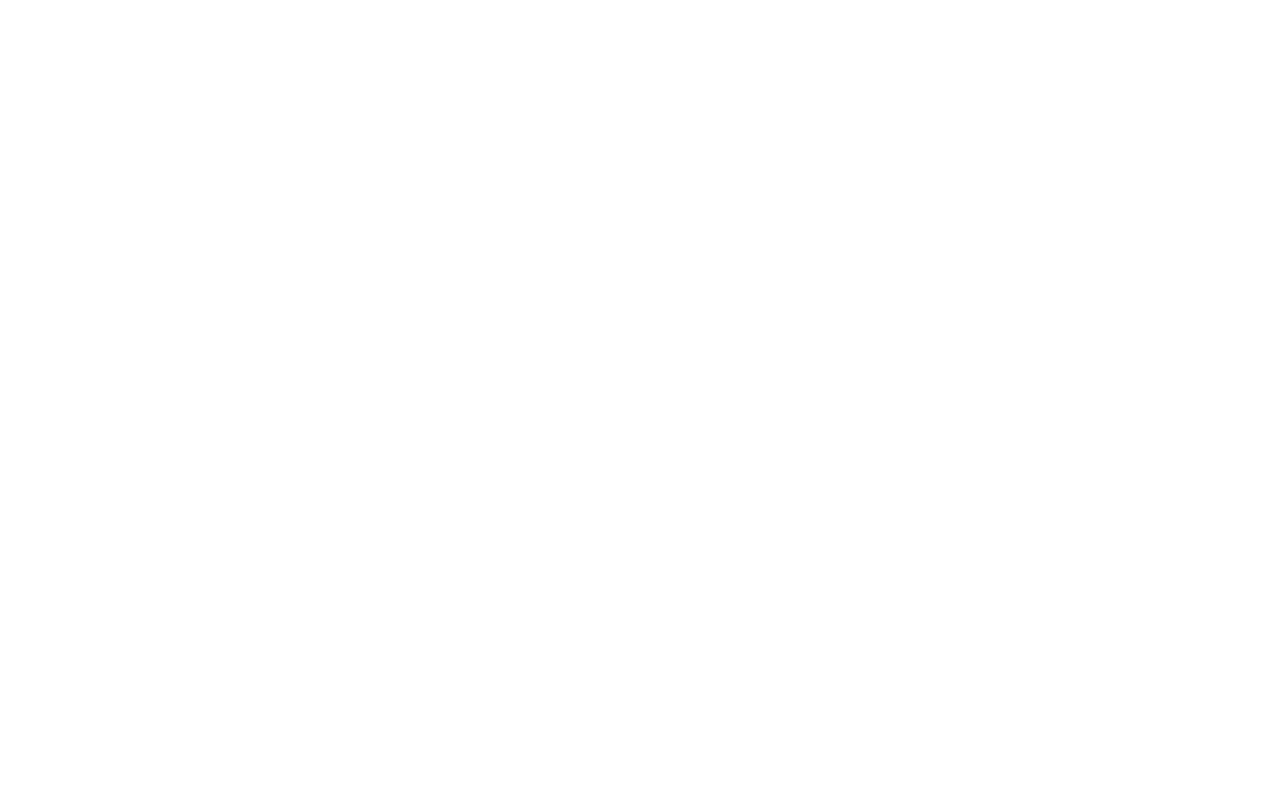
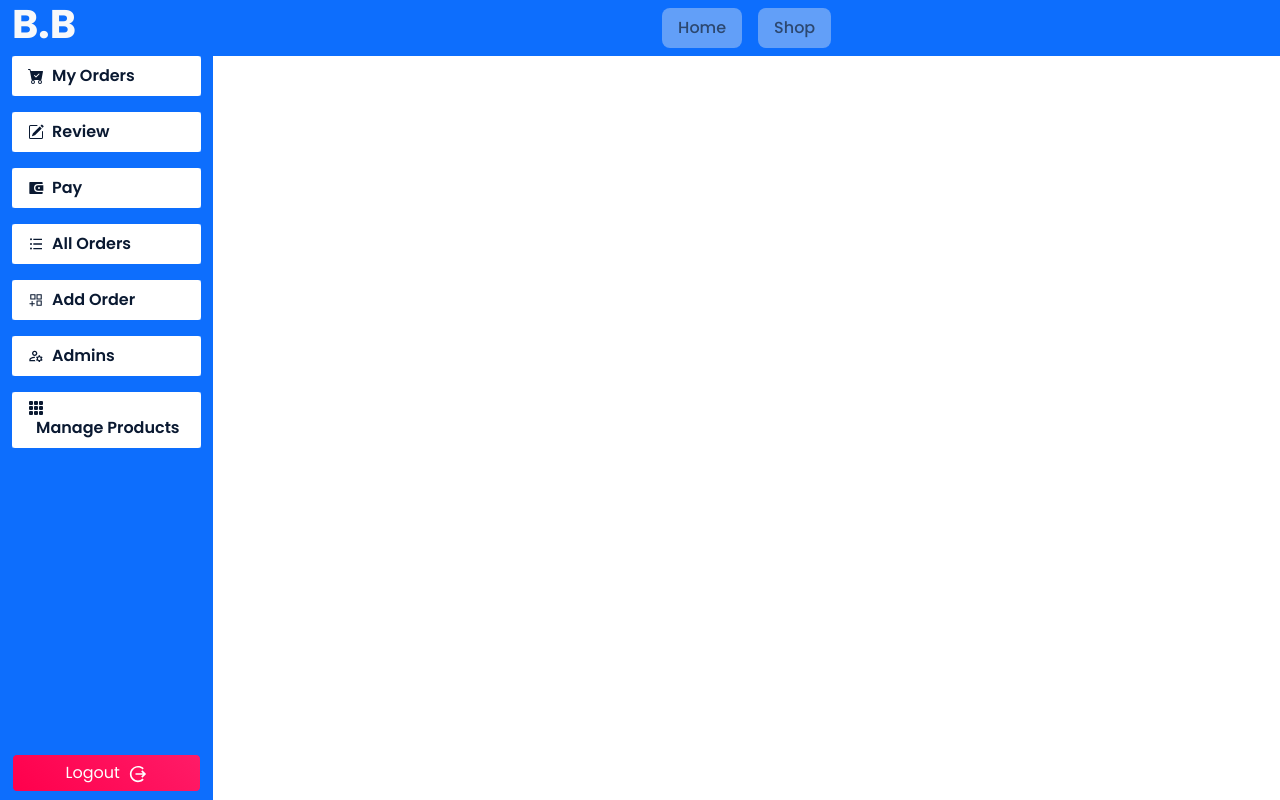
Before and after one commit to sakib-siddiqi/MERN-BB-Bicycle-buy, a React (Create React App) app: page /dashboard in a window 1280 px wide. Built offline with nearby package versions, Linux system fonts and the light colour scheme.

Commit message:
dashboard sidebar dashboard navbar

```diff
--- a/src/App.js
+++ b/src/App.js
@@ -1,6 +1,7 @@
 import React from "react";
 import { BrowserRouter, Switch, Route } from "react-router-dom";
 import "./App.css";
+import Dashboard from "./Pages/Dashboard/Dashboard";
 import Home from "./Pages/Home/Home";
 import LoginSign from "./Pages/Login-Signup/LoginSign";
 import Shop from "./Pages/Shop/Shop";
@@ -12,6 +13,7 @@
           <Route exact path="/" component={Home} />
           <Route exact path="/shop" component={Shop} />
           <Route exact path="/login-signup" component={LoginSign} />
+          <Route exact path="/dashboard" component={Dashboard} />
         </Switch>
       </BrowserRouter>
     </main>
--- /dev/null
+++ b/src/Pages/Dashboard/DashBoarNavbar.jsx
@@ -0,0 +1,39 @@
+import React from "react";
+import { Container, Nav, Navbar } from "react-bootstrap";
+import { NavLink } from "react-router-dom";
+import { IoGridSharp } from "react-icons/io5";
+const DashBoarNavbar = () => {
+  return (
+    <Navbar bg="primary" expand="lg" className="dash-nav-bar">
+      <Container>
+        <Navbar.Toggle
+          aria-controls="basic-navbar-nav"
+          className="ms-auto text-light"
+        >
+          <IoGridSharp />
+        </Navbar.Toggle>
+        <Navbar.Collapse id="basic-navbar-nav">
+          <Nav className="mx-auto">
+            <Nav.Link
+              as={NavLink}
+              exact
+              to="/"
+              className="px-3 fw-sm mx-0 mx-md-2 my-2 my-md-0"
+            >
+              Home
+            </Nav.Link>
+            <Nav.Link
+              as={NavLink}
+              to="/shop"
+              className="px-3 fw-sm mx-0 mx-md-2 my-2 my-md-0"
+            >
+              Shop
+            </Nav.Link>
+          </Nav>
+        </Navbar.Collapse>
+      </Container>
+    </Navbar>
+  );
+};
+
+export default DashBoarNavbar;
--- /dev/null
+++ b/src/Pages/Dashboard/DashSideBar.jsx
@@ -0,0 +1,81 @@
+import React from "react";
+import { Nav, Button } from "react-bootstrap";
+import { NavLink } from "react-router-dom";
+import { IoMdLogOut } from "react-icons/io";
+import {
+  BsPencilSquare,
+  BsCartCheckFill,
+  BsGrid3X3GapFill,
+} from "react-icons/bs";
+import { RiWallet3Fill, RiListUnordered } from "react-icons/ri";
+import { AiOutlineAppstoreAdd } from "react-icons/ai";
+import { MdOutlineManageAccounts } from "react-icons/md";
+
+const DashMenuItem = ({ children, ...rest }) => {
+  console.log(children);
+  return (
+    <Nav.Item className="w-100 my-2 bg-glass">
+      <Nav.Link
+        as={NavLink}
+        {...rest}
+        className="d-block rounded-1 d-flex justify-content-center justify-content-md-start align-items-center flex-wrap"
+      >
+        {children[0]}
+        <span className="d-none ms-0 ms-sm-2 d-sm-inline-block">
+          {children[1]}
+        </span>
+      </Nav.Link>
+    </Nav.Item>
+  );
+};
+
+/**
+ *
+ */
+const DashSideBar = () => {
+  return (
+    <>
+      <Nav className="dash-nav">
+        <Nav.Item>
+          <h1 className="mb-0 fw-bold text-center text-light">B.B</h1>
+        </Nav.Item>
+        <DashMenuItem exact to="/dashboard">
+          <BsCartCheckFill />
+          My Orders
+        </DashMenuItem>
+        <DashMenuItem exact to="/dashboard">
+          <BsPencilSquare />
+          Review
+        </DashMenuItem>
+        <DashMenuItem exact to="/dashboard">
+          <RiWallet3Fill />
+          Pay
+        </DashMenuItem>
+        {/* ---------------------------------- */}
+        <DashMenuItem exact to="/dashboard">
+          <RiListUnordered />
+          All Orders
+        </DashMenuItem>
+        <DashMenuItem exact to="/dashboard">
+          <AiOutlineAppstoreAdd />
+          Add Order
+        </DashMenuItem>
+        <DashMenuItem exact to="/dashboard">
+          <MdOutlineManageAccounts />
+          Admins
+        </DashMenuItem>
+        <DashMenuItem exact to="/dashboard">
+          <BsGrid3X3GapFill />
+          Manage Products
+        </DashMenuItem>
+      </Nav>
+      <Nav.Item className="w-100 my-2">
+        <Button className="w-100 rounded-3 btn-red">
+          <span className="d-none d-md-inline-block">Logout</span>
+          <IoMdLogOut className="h5 ms-0 ms-md-2 mb-0" />
+        </Button>
+      </Nav.Item>
+    </>
+  );
+};
+export default DashSideBar;
--- /dev/null
+++ b/src/Pages/Dashboard/Dashboard.jsx
@@ -0,0 +1,22 @@
+import React from "react";
+import { Col, Row } from "react-bootstrap";
+import DashSideBar from "./DashSideBar";
+import "./dashboard.css";
+import DashBoarNavbar from "./DashBoarNavbar";
+const Dashboard = () => {
+  return (
+    <Row className="mx-0">
+      <Col
+        xs={2}
+        className="bg-primary vh-100 sticky-top v-center justify-content-between"
+      >
+        <DashSideBar />
+      </Col>
+      <Col xs={10} className="p-0">
+        <DashBoarNavbar />
+      </Col>
+    </Row>
+  );
+};
+
+export default Dashboard;
--- /dev/null
+++ b/src/Pages/Dashboard/dashboard.css
@@ -0,0 +1,10 @@
+.dash-nav > .nav-item > .nav-link {
+  background: hsla(0, 0%, 100%, 0.5) !important;
+}
+.dash-nav > .nav-item > .nav-link.active {
+  background: rgb(255, 255, 255) !important;
+  outline: none;
+}
+.logout > .nav-link {
+  background: red !important;
+}
--- a/src/Pages/Home/Components/HomeReview.jsx
+++ b/src/Pages/Home/Components/HomeReview.jsx
@@ -18,7 +18,7 @@
           <Carousel fade indicators={false}>
             <Carousel.Item className="py-5">
               <Row>
-                <Col xs={8} md={8} lg={6} className="mx-auto">
+                <Col xs={10} md={8} lg={6} className="mx-auto">
                   <Card className="border-0 carousel-card">
                     <Card.Body className="v-center  justify-content-evenly align-items-start">
                       <Text>
--- a/src/Shared/Components/Buttons/Buttons.css
+++ b/src/Shared/Components/Buttons/Buttons.css
@@ -29,3 +29,13 @@
   outline: 2px solid #b276ff;
   outline-offset: 2px;
 }
+/* ---- */
+/* btn */
+.btn-red {
+  background: linear-gradient(45deg, #ff004c, #ff1b67);
+  color: white;
+  outline-offset: 1px;
+}
+.btn-red:hover {
+  outline: 2px solid #ffffff;
+}
--- a/src/Shared/NavBar/NavBar.jsx
+++ b/src/Shared/NavBar/NavBar.jsx
@@ -18,7 +18,7 @@
           <IoGridSharp />
         </Navbar.Toggle>
         <Navbar.Collapse id="basic-navbar-nav">
-          <Nav className="ms-auto">
+          <Nav className="ms-auto  nav-bar-main">
             <Nav.Link
               as={NavLink}
               exact
@@ -33,6 +33,13 @@
               to="/shop"
             >
               Shop
+            </Nav.Link>
+            <Nav.Link
+              as={NavLink}
+              className="px-3 fw-sm mx-0 mx-md-2 my-2 my-md-0"
+              to="/dashboard"
+            >
+              Dashboard
             </Nav.Link>
             <Nav.Link
               id="buttonC"
```
